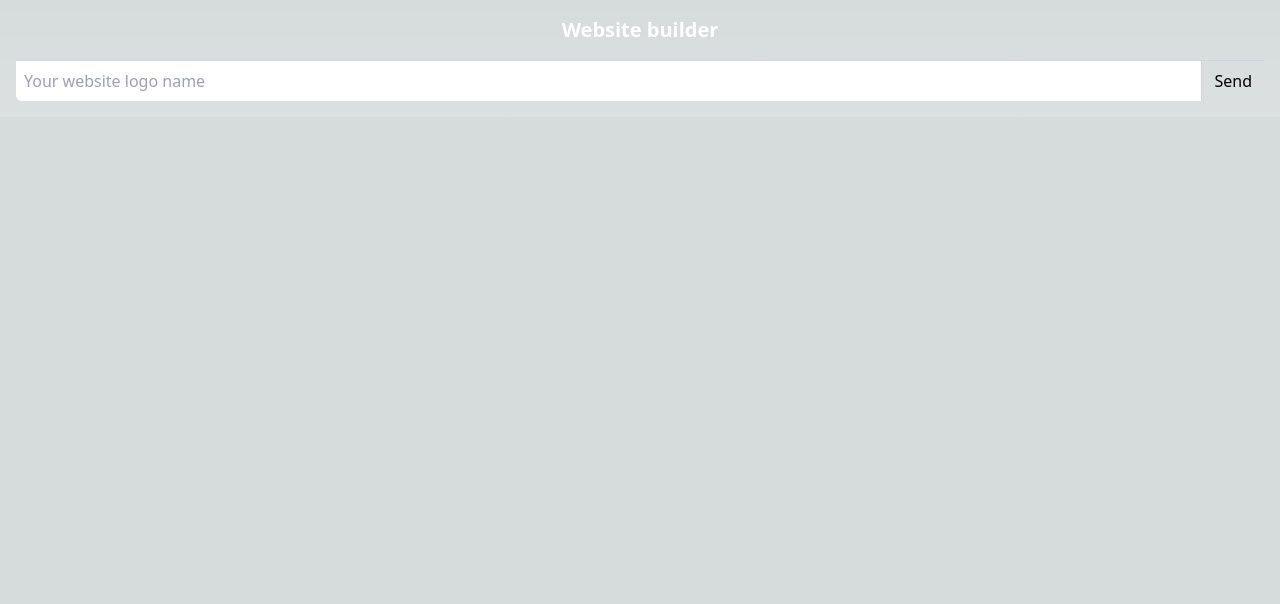
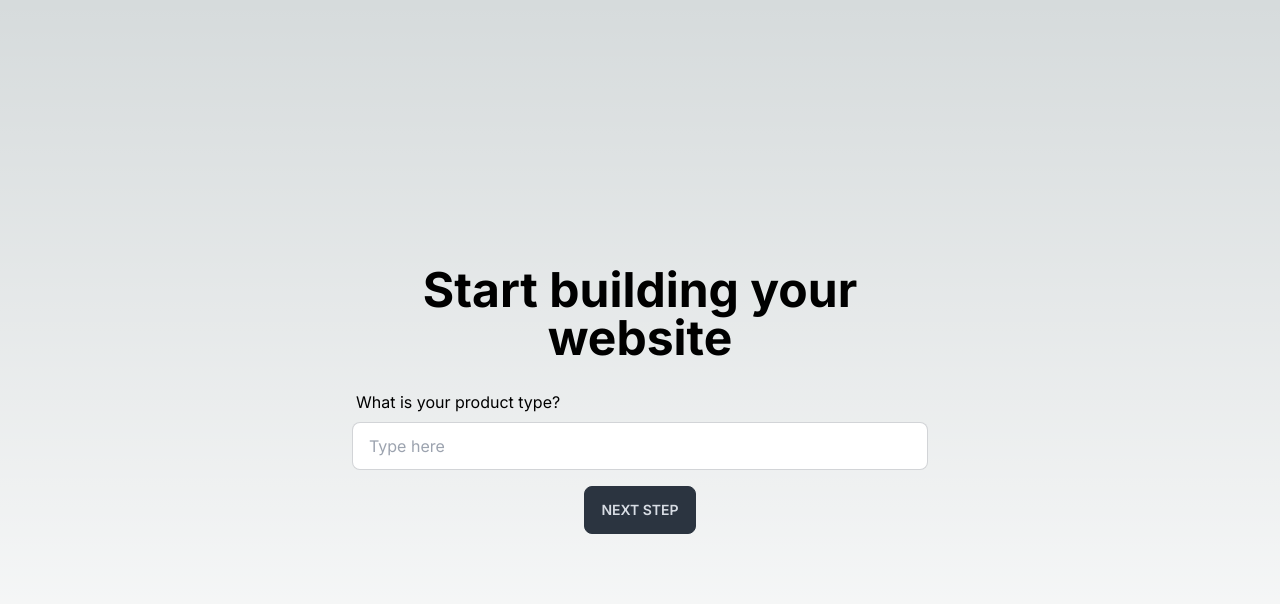
Before and after one commit to Xujiajia2019/Demo-builder, a Next.js app: page / in a window 1280 px wide. Shown: the top 604 px of the page. Built offline with nearby package versions, Linux system fonts and the light colour scheme; no server answers.

Commit message:
feat:新增构建页面

```diff
--- a/package.json
+++ b/package.json
@@ -10,10 +10,12 @@
   },
   "dependencies": {
     "autoprefixer": "10.4.14",
+    "daisyui": "^3.2.1",
     "eslint": "8.44.0",
     "eslint-config-next": "13.4.9",
     "express": "4",
     "next": "13.4.9",
+    "openai": "^3.3.0",
     "postcss": "8.4.25",
     "react": "18.2.0",
     "react-dom": "18.2.0",
--- /dev/null
+++ b/src/api/generateCompletion.js
@@ -0,0 +1,26 @@
+export default async function handler(req, res) {
+  const { prompt } = req.body;
+
+  const payload = {
+    model: "gpt-3.5-turbo",
+    prompt,
+    temperature: 0.7,
+    top_p: 1,
+    frequency_penalty: 0,
+    presence_penalty: 0,
+    max_tokens: 200,
+    n: 1,
+  };
+
+  const response = await fetch("https://api.openai.com/v1/completions", {
+    headers: {
+      "Content-Type": "application/json",
+      Authorization: `Bearer ${process.env.OPENAI_API_KEY ?? ""}`,
+    },
+    method: "POST",
+    body: JSON.stringify(payload),
+  });
+
+  const json = await response.json();
+  res.status(200).json(json);
+}
--- /dev/null
+++ b/src/app/page.js
@@ -0,0 +1,143 @@
+"use client"
+import { useState} from "react"
+// import { generateCompletion } from "@/utils/generateCompletion";
+
+function StepOne(props) {
+
+  function handleChange(event) {
+    props.setProductType(event.target.value);
+  }
+
+  return (
+    <div>
+      <label className="label">
+        <span>What is your product type?</span>
+      </label>
+      <input value={props.productType} onChange={handleChange} type="text" placeholder="Type here" className="input input-bordered w-full" />
+      <button className="btn btn-neutral mt-4" onClick={props.onNext}>Next Step</button>
+    </div>
+  )
+}
+
+function StepTwo(props) {
+
+  function handleChange(event) {
+    props.setRequirements(event.target.value);
+  }
+  return (
+    <div>
+      <label className="label">
+        <span>What is your requirements?</span>
+      </label>
+      <input value={props.requirements}
+        onChange={handleChange} type="text" placeholder="Type here" className="input input-bordered w-full" />
+      <button className="btn btn-neutral mt-4" onClick={props.onNext}>Next Step</button>
+    </div>
+  )
+}
+
+function StepThree(props) {
+
+  function handleChange(event) {
+    props.setUIRequirements(event.target.value);
+  }
+  return (
+    <div>
+      <label className="label">
+        <span>What is your UI requirements?</span>
+      </label>
+      <input value={props.uiRequirements}
+        onChange={handleChange} type="text" placeholder="Type here" className="input input-bordered w-full" />
+      <button className="btn mt-4 btn-primary" onClick={props.onSubmit}>Start building</button>
+    </div>
+  )
+}
+
+export default function Index() {
+  const [step, setStep] = useState(1)
+  const [productType, setProductType] = useState("");
+  const [requirements, setRequirements] = useState("");
+  const [uiRequirements, setUIRequirements] = useState("");
+
+  function handleNext() {
+    setStep(step + 1);
+  }
+
+  const url = 'https://api.dify.ai/v1/chat-messages'
+
+  async function getBestMatchTemplate(requirements) {
+    const SECRET_KEY = 'app-lGjGNpPo4E28Rtx0if4EbX7P';
+    const prompt = `${requirements}.Only output with template name with no other words or punctuation, even if the Answer.The output needs to be exactly the same as the data given. Output example:temp_1`;
+
+    const headers = {
+      'Authorization': `Bearer ${SECRET_KEY}`,
+      'Content-Type': 'application/json'
+    };
+
+    const payload = {
+      "inputs": {},
+      "query": prompt,
+      "response_mode": "blocking",
+      "user": "abc-123"
+    };
+
+    try {
+      const response = await fetch(url, {
+        method: 'POST',
+        headers: headers,
+        body: JSON.stringify(payload)
+      });
+
+      if (response.ok) {
+        const response_data = await response.json();
+        console.log(response_data);
+
+        // const best_match_template = response_data['answer'];
+        // const extractedTemplate = extractTemplate(best_match_template);
+        // setUIRequirements(extractedTemplate);
+      } else {
+        // Handle error response
+        console.error('Request failed with status:', response.status);
+      }
+    } catch (error) {
+      // Handle network error
+      console.error('Network error:', error);
+    }
+  }
+
+  async function handleSubmit() {
+    const prompt = uiRequirements
+    const response = await fetch("/api/generateCompletion", {
+      method: "POST",
+      headers: {
+        "Content-Type": "application/json",
+      },
+      body: JSON.stringify({
+        prompt,
+      }),
+    });
+
+    if (!response.ok) {
+      throw new Error(response.statusText);
+    }
+
+    let answer = await response.json();
+    console.log(answer.choices[0].text)
+  }
+
+  return (
+    <section>
+      <div className="hero min-h-screen">
+        <div className=""></div>
+        <div className="hero-content text-center">
+          <div className="max-w-xl">
+            <h1 className="mb-5 text-5xl font-bold">Start building your website</h1>
+            {step === 1 && <StepOne onNext={handleNext} productType={productType} setProductType={setProductType} />}
+            {step === 2 && <StepTwo onNext={handleNext} requirements={requirements} setRequirements={setRequirements} />}
+            {step === 3 && <StepThree onSubmit={handleSubmit} uiRequirements={uiRequirements} setUIRequirements={setUIRequirements}/>}
+          </div>
+        </div>
+      </div>
+    </section>
+  );
+}
--- a/src/pages/index.js
+++ /dev/null
@@ -1,70 +0,0 @@
-"use client"
-import io from "socket.io-client"
-import { useState, useEffect } from "react"
-import '../app/globals.css'
-
-let socket
-
-export default function Home() {
-  const [message, setMessage] = useState("")
-
-  useEffect(() => {
-    socketInitializer()
-  }, [])
-
-  const socketInitializer = async () => {
-    socket = io('/', {
-      withCredentials: true,
-      extraHeaders: {
-        "my-custom-header": "abcd"
-      }
-    })
-  }
-
-  const sendMessage = async () => {
-    socket.emit("message", message)
-    setMessage("")
-  }
-
-  const handleKeypress = e => {
-    //it triggers by pressing the enter key
-    if (e.keyCode === 13) {
-      if (message) {
-        sendMessage()
-      }
-    }
-  }
-
-  return (
-    <main className='container mx-auto'>
-      <div className="flex items-center p-4 mx-auto justify-center">
-        <div className="gap-4 flex flex-col items-center justify-center w-full h-full">
-          <h3 className="font-bold text-white text-xl">
-            Website builder
-          </h3>
-          <div className="border-t border-gray-300 w-full flex rounded-bl-md">
-            <input
-              type="text"
-              placeholder="Your website logo name"
-              value={message}
-              className="outline-none py-2 px-2 rounded-bl-md flex-1"
-              onChange={e => setMessage(e.target.value)}
-              onKeyUp={handleKeypress}
-            />
-            <div className="border-l border-gray-300 flex justify-center items-center  rounded-br-md group hover:bg-purple-500 transition-all">
-              <button
-                className="group-hover:text-white px-3 h-full"
-                onClick={() => {
-                  sendMessage()
-                }}
-              >
-                Send
-              </button>
-            </div>
-          </div>
-        </div>
-      </div>
-      <iframe className='w-full' style={{height: 90 + 'vh'}}  src='http://localhost:3000/'></iframe>
-    </main>
-  )
-}
--- /dev/null
+++ b/src/utils/generateCompletion.js
@@ -0,0 +1,13 @@
+import openai from 'openai';
+
+openai.apiKey = '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';
+
+export const generateCompletion = async (prompt) => {
+  const response = await openai.ChatCompletion.create(
+    model='gpt-3.5-turbo',
+    messages=[
+      {"role": "user", "content": prompt_message}
+    ]
+  );
+  return response.choices[0].message.content;
+}
--- a/tailwind.config.js
+++ b/tailwind.config.js
@@ -14,5 +14,5 @@ module.exports = {
       },
     },
   },
-  plugins: [],
+  plugins: [require('daisyui')],
 }
```
Also changed, not shown: src/api/socket.js (deleted, +0 -24 lines), src/utils/generateImage.js (added, +12 -0 lines), 2 other files (tests, documents, lock files or other folders).
